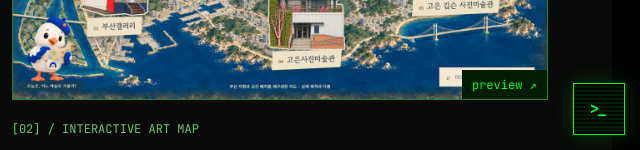
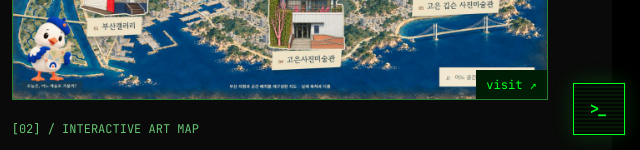
Before and after one commit to kimjuncheol-ai/portfolio, a plain HTML site: page contents.html in a window 1280 px wide. Shown: the part 650-800 px from the top of the page, 640-1280 px from the left. Drawn offline with Linux system fonts and the light colour scheme; a web font is replaced by a local one.

Commit message:
fix: open Seagull website from project preview

```diff
--- a/contents.html
+++ b/contents.html
@@ -60,7 +60,7 @@
 						</div>
 					</article>
 					<article class="project-entry" id="seagull-project">
-						<a class="project-entry__preview" href="assets/projects/seagull.png" target="_blank" rel="noopener" aria-label="씨걸이의 부산 예술지도 화면 크게 보기"><img src="assets/projects/seagull.png" alt="씨걸이 캐릭터와 부산의 다섯 예술 공간이 배치된 탐험 지도" width="1280" height="720" loading="lazy"><span>preview ↗</span></a>
+						<a class="project-entry__preview" href="https://seagull-busan-artour.skp-k-2881.chatgpt.site/" target="_blank" rel="noopener noreferrer" aria-label="씨걸이의 부산 예술지도 웹사이트 보기"><img src="assets/projects/seagull.png" alt="씨걸이 캐릭터와 부산의 다섯 예술 공간이 배치된 탐험 지도" width="1280" height="720" loading="lazy"><span>visit ↗</span></a>
 						<div class="project-entry__body">
 							<p class="project-entry__kind">[02] / INTERACTIVE ART MAP</p>
 							<h3>씨걸이의 부산 예술지도</h3>
```
